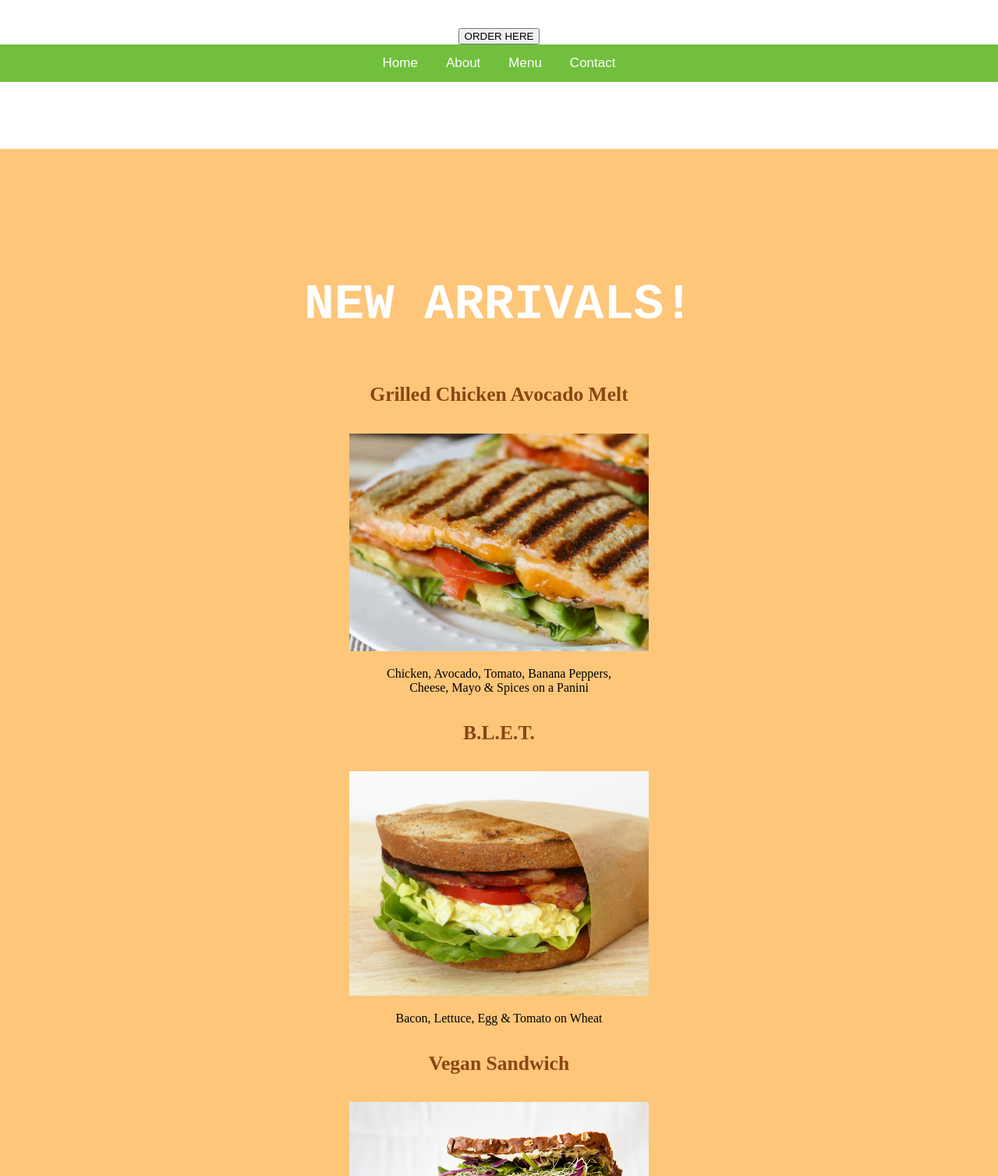
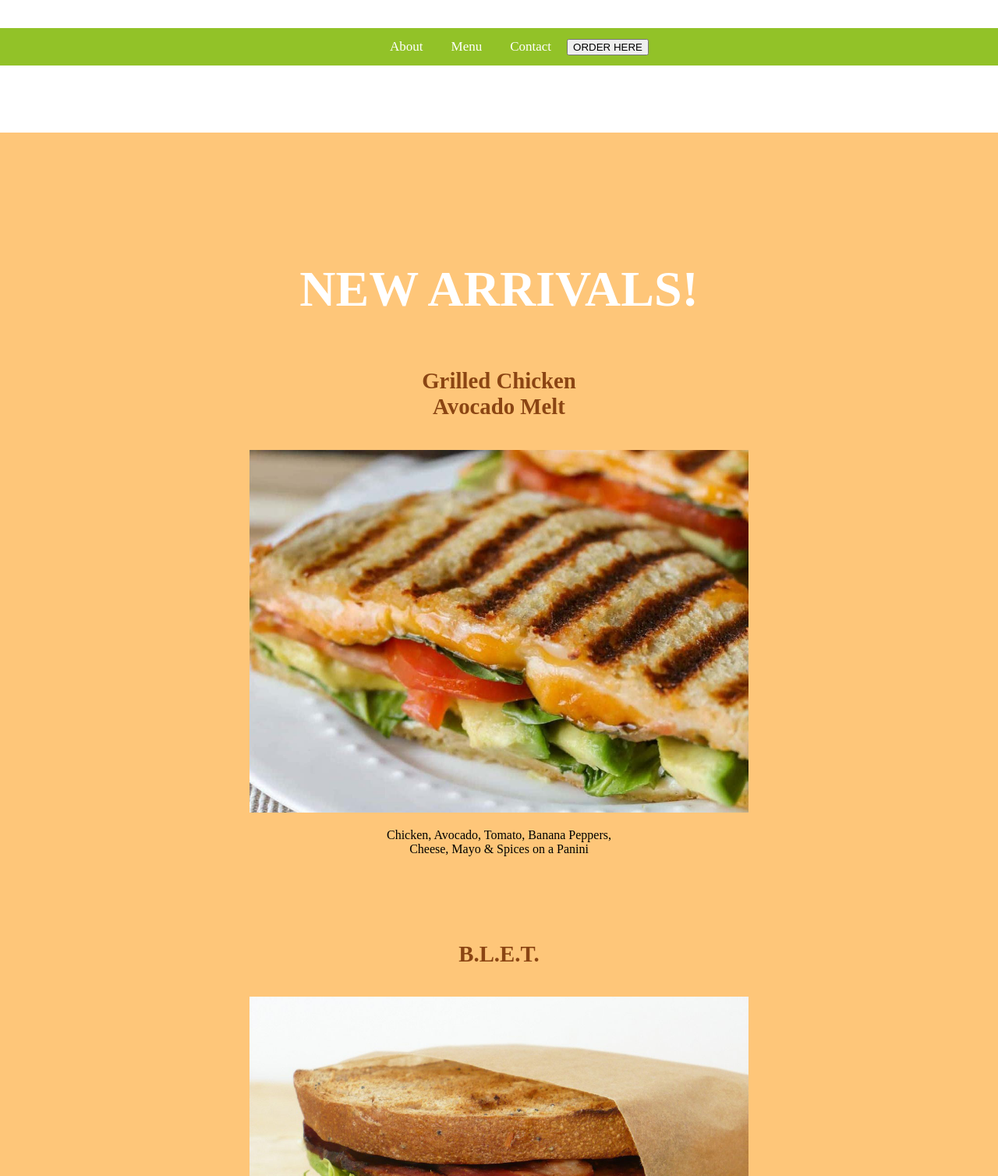
Before and after one commit to maggie00cooper/project2, a plain HTML site: page index.html in a window 1280 px wide. Shown: the part 572-2080 px from the top of the page at 78% size. Drawn offline with Linux system fonts and the light colour scheme.

Commit message:
Add files via upload

```diff
--- a/index.html
+++ b/index.html
@@ -24,22 +24,22 @@
     <div class="hero">
       <div class="hero-text">
         <h2>"Momma's Favorite"</h2>
-        <button>ORDER HERE</button>
+
       </div>
     </div>
 
     <!-- Navigation with hamburger menu when mobile -->
-    <div class="topnav" id="myTopnav">
-        <a href="index.html">Home</a>
+  <div class="topnav" id="myTopnav">
+        <a href="index.html"></a>
         <a href="">About</a>
         <a href="">Menu</a>
         <a href="">Contact</a>
+        <button>ORDER HERE</button>
         <!-- Dont change the link below -->
         <a href="javascript:void(0);" class="icon" onclick="myFunction()">
           <i class="fa fa-bars"></i>
         </a>
     </div> <!--topnav-->
-
 <br>
 <br>
 
@@ -58,28 +58,34 @@
     <div id="wrapper">
       <div class="row">
           <div class="col">
+                </div>
               <h3>NEW ARRIVALS!</h3>
-              <h4>Grilled Chicken Avocado Melt</h4>
+              <h4>Grilled Chicken <br>Avocado Melt</h4>
 
       <img src="avocadopanini.jpg" alt="Avacado Panini">
 
               <p>Chicken, Avocado, Tomato, Banana Peppers,<br> Cheese, Mayo & Spices on a Panini</p>
           </div><!--column-->
+<br>
+<br>
+<br>
 
           <div class="col">
-              <h4>B.L.E.T.</h4>
+             <h4>B.L.E.T.</h4>
 
 
      <img src="bletsan.jpg" alt="blet sandwich">
 
-          <p>Bacon, Lettuce, Egg & Tomato on Wheat</p>
-
+          <p>Bacon, Lettuce, Egg <br>& Tomato on Wheat</p>
+<br>
+<br>
+<br>
           <div class="col">
-              <h4>Vegan Sandwich</h4>
+             <h4>Vegan Sandwich</h4>
 
       <img src="vegansan.jpeg" alt="vegan sandwich">
 
-      <p>Black Bean Patty, Cheese, Lettuce, Tomato, <br>Cucumbers & Tangy Vinaigrette Dressing</p>
+      <p>Black Bean Patty, Cheese, Lettuce, Tomato, <br>Cucumbers & Tangy Vinaigrette Dressing <br>on Whole Grain</p>
 
 <br>
 <br>
--- a/styles.css
+++ b/styles.css
@@ -31,14 +31,16 @@ h2{text-align: center;
 
  h3{text-align: center;
           color: white;
-          font-family: courier;
+          font-family: Gavlji;
           font-size: 400%
 }
 
 h4{text-align: center;
   color: saddlebrown;
   font-family: Gavlji;
-  font-size: 160%
+  font-size: 180%
+
+
 }
 
 a{color: blue;
@@ -90,12 +92,22 @@ body{
 
 }
 
-
-img{
-  width:30%;
+.hero button{
+  font-family: 'Gavlji';
+  letter-spacing: 1.2px;
+  background: linear-gradient(rgba(0, 0, 0, 0.1), rgba(0, 0, 0, 0.2));
+  border: 1px solid white;
+  border-radius: 5px;
+  padding:10px;
+  color: green;
+  font-size: 1.5em;
 }
 
 
+img{
+  width:50%;
+
+}
 
 /* --------
 START Nav Styles
@@ -103,7 +115,7 @@ START Nav Styles
 
 /* These styles are for background color to the top navigation */
 .topnav {
- background-color: #72BF3E;
+ background-color: #92C228;
  overflow: hidden;
  text-align: center;
  box-sizing: border-box;
@@ -113,7 +125,7 @@ START Nav Styles
 .topnav a {
  color: white;
  text-decoration: none;
- font-family: sans-serif;
+ font-family: Gavlji;
  font-size: 17px;
   /* Leave the styles below alone */
    display: inline-block;
@@ -123,7 +135,7 @@ START Nav Styles
 
 /* These styles when mouse hovers over links */
 .topnav a:hover {
- background-color: #ddd;
+ background-color: mediumseagreen;
  color: black;
 }
 
```
